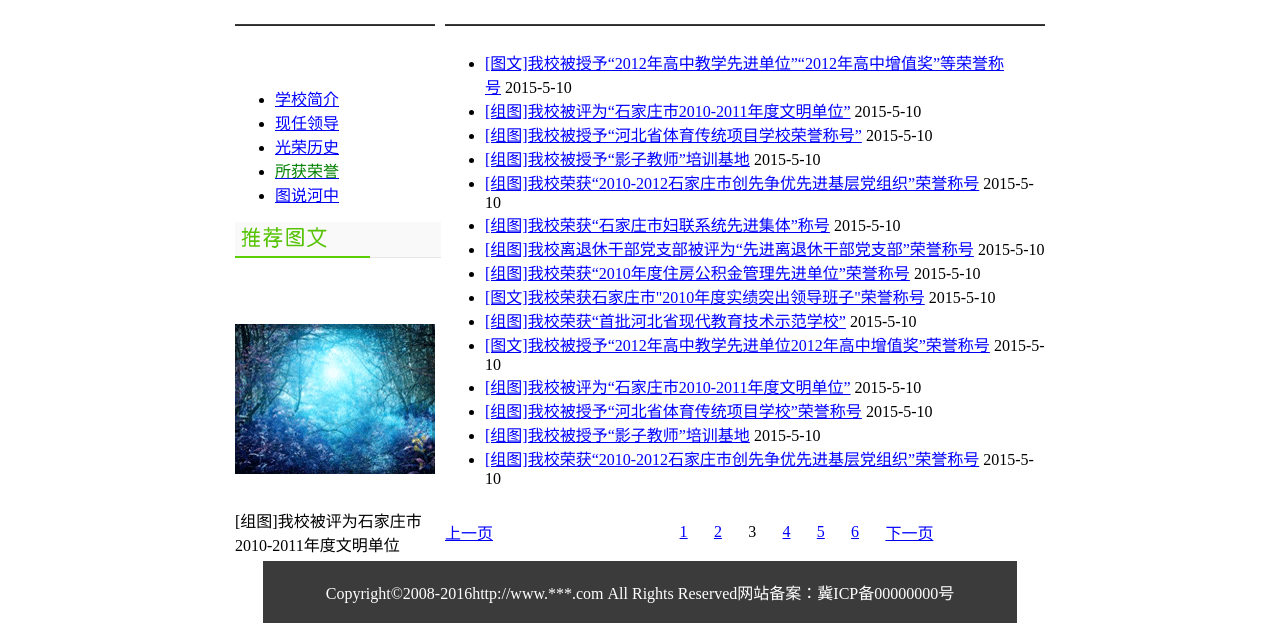
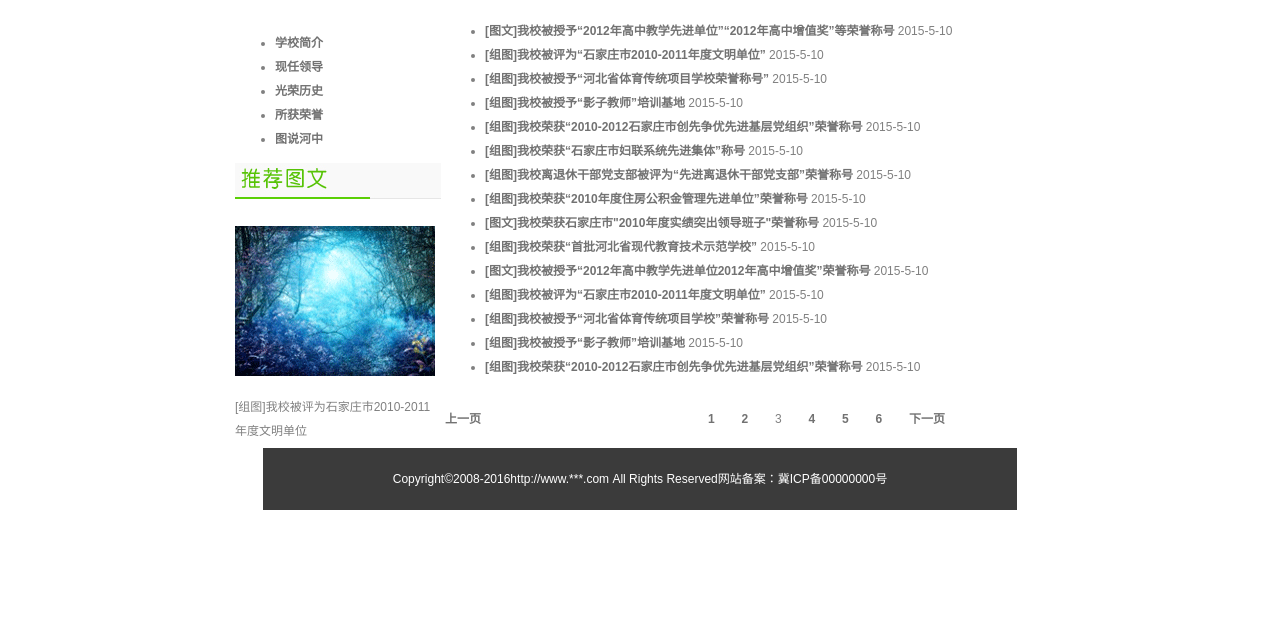
Before and after one commit to sundongdong123/Web-, a plain HTML site: page list.html in a window 1280 px wide. Shown: the part 365-998 px from the top of the page. After the commit the page ends 885 px from the top, so only its background shows below. Drawn offline with Linux system fonts and the light colour scheme.

Commit message:
Signed-off-by: sundongdong <912458955@qq.com>

```diff
--- /dev/null
+++ b/css/content.css
@@ -0,0 +1 @@
+#xw{font-size: 16px;font-weight: bold;font-family: '微软雅黑';color: #65a7d0;}
--- /dev/null
+++ b/css/index.css
@@ -0,0 +1,3 @@
+.special{font-size: 14px;}
+#special2{font-size: 14px;}
+#special2:hover{color: #b9f605;text-decoration: none;}
--- /dev/null
+++ b/css/list.css
@@ -0,0 +1,3 @@
+h3{font-size: 20px;color: #686868;font-family: '微软雅黑';}
+p{font-size: 12px;color: #a9a8a8;font-family: 'Arial';text-indent: 2em;}
+.special{color: #22a3d3;}
--- /dev/null
+++ b/css/style.css
@@ -0,0 +1,17 @@
+html{
+	font-size: 12px;
+	color: grey;
+	font-family: Arial;
+	line-height: 2em;
+}
+a{color:#727272; font-weight: bold;}
+a:link{text-decoration: none;}
+a:hover{text-decoration: underline;}
+
+.tou{color: #b9f605;font-weight: bold;font-size: 14px;}
+
+.tou1{color: white;font-size: 14px;font-weight: bold;}
+.tou1:hover{color:#b9f605; text-decoration: none; font-size: 14px;font-weight: bold;}
+
+#tou2{color: #fdb306;font-size: 14px; font-weight: bold;}
+#tou2:hover{text-decoration: none;color:#b9f605; }
--- a/list.html
+++ b/list.html
@@ -3,6 +3,8 @@
 <head>
     <title>list</title>
     <meta charset="utf-8">
+    <link rel="stylesheet" type="text/css" href="css/style.css">
+    <link rel="stylesheet" type="text/css" href="css/list.css">
 </head>
 <body>
 <table width="100%">
@@ -10,7 +12,7 @@
 			<td background="images/bg.gif"   height="265px">
 			<table background="images/banner.jpg" width="60%" height="265px" align="center">
 			<tr  height="75px">
-				<td><a href="content.html"><font color="white">首页</font></a></td>
+				<td><a href="content.html"><font color="green">首页</font></a></td>
 				<td><a href="content.html"><font color="white">学校概况</font></a></td>
 				<td><a href="content.html"><font color="white">规章制度</font></a></td>
 				<td><a href="content.html"><font color="white">德育网</font></a></td>
@@ -20,7 +22,7 @@
 				<td><a href="content.html"><font color="white">图书馆</font></a></td>
 				<td><a href="content.html"><font color="white">校友会</font></a></td>
 				<td><a href="content.html"><font color="white">河中论坛</font></a></td>
-				<td><a href="content.html"><font color="white">查询系统</font></a></td>
+				<td><a href="content.html"><font color="orange">查询系统</font></a></td>
 			</tr>
 			<tr ></tr>
 			</table>
@@ -47,32 +49,32 @@
 					<td></td>
 					<td rowspan="3" colspan="8">
 						<ul >
-								<li><a href="content.html"><font color="blue">[图文]我校被授予“2012年高中教学先进单位”“2012年高中增值奖”等荣誉称号</font></a>&nbsp;2015-5-10</li>
-								<li><a href="content.html"><font color="blue">[组图]我校被评为“石家庄市2010-2011年度文明单位”</font></a>&nbsp;2015-5-10</li>
-								<li><a href="content.html"><font color="blue">[组图]我校被授予“河北省体育传统项目学校荣誉称号”</font></a>&nbsp;2015-5-10</li>
-								<li><a href="content.html"><font color="blue">[组图]我校被授予“影子教师”培训基地</font></a>&nbsp;2015-5-10</li>
-								<li><a href="content.html"><font color="blue">[组图]我校荣获“2010-2012石家庄市创先争优先进基层党组织”荣誉称号</font></a>&nbsp;2015-5-10</li>
-								<li><a href="content.html"><font color="blue">[组图]我校荣获“石家庄市妇联系统先进集体”称号</font></a>&nbsp;2015-5-10</li>
-								<li><a href="content.html"><font color="blue">[组图]我校离退休干部党支部被评为“先进离退休干部党支部”荣誉称号</font></a>&nbsp;2015-5-10</li>
-								<li><a href="content.html"><font color="blue">[组图]我校荣获“2010年度住房公积金管理先进单位”荣誉称号</font></a>&nbsp;2015-5-10</li>
-								<li><a href="content.html"><font color="blue">[图文]我校荣获石家庄市"2010年度实绩突出领导班子"荣誉称号</font></a>&nbsp;2015-5-10</li>
-								<li><a href="content.html"><font color="blue">[组图]我校荣获“首批河北省现代教育技术示范学校”</font></a>&nbsp;2015-5-10</li>
-								<li><a href="content.html"><font color="blue">[图文]我校被授予“2012年高中教学先进单位2012年高中增值奖”荣誉称号</font></a>&nbsp;2015-5-10</li>
-								<li><a href="content.html"><font color="blue">[组图]我校被评为“石家庄市2010-2011年度文明单位”</font></a>&nbsp;2015-5-10</li>
-								<li><a href="content.html"><font color="blue">[组图]我校被授予“河北省体育传统项目学校”荣誉称号</font></a>&nbsp;2015-5-10</li>
-								<li><a href="content.html"><font color="blue">[组图]我校被授予“影子教师”培训基地</font></a>&nbsp;2015-5-10</li>
-								<li><a href="content.html"><font color="blue">[组图]我校荣获“2010-2012石家庄市创先争优先进基层党组织”荣誉称号</font></a>&nbsp;2015-5-10</li>
+								<li><a href="content.html">[图文]我校被授予“2012年高中教学先进单位”“2012年高中增值奖”等荣誉称号</a>&nbsp;2015-5-10</li>
+								<li><a href="content.html">[组图]我校被评为“石家庄市2010-2011年度文明单位”</a>&nbsp;2015-5-10</li>
+								<li><a href="content.html">[组图]我校被授予“河北省体育传统项目学校荣誉称号”</a>&nbsp;2015-5-10</li>
+								<li><a href="content.html">[组图]我校被授予“影子教师”培训基地</a>&nbsp;2015-5-10</li>
+								<li><a href="content.html">[组图]我校荣获“2010-2012石家庄市创先争优先进基层党组织”荣誉称号</a>&nbsp;2015-5-10</li>
+								<li><a href="content.html">[组图]我校荣获“石家庄市妇联系统先进集体”称号</a>&nbsp;2015-5-10</li>
+								<li><a href="content.html">[组图]我校离退休干部党支部被评为“先进离退休干部党支部”荣誉称号</a>&nbsp;2015-5-10</li>
+								<li><a href="content.html">[组图]我校荣获“2010年度住房公积金管理先进单位”荣誉称号</a>&nbsp;2015-5-10</li>
+								<li><a href="content.html">[图文]我校荣获石家庄市"2010年度实绩突出领导班子"荣誉称号</a>&nbsp;2015-5-10</li>
+								<li><a href="content.html">[组图]我校荣获“首批河北省现代教育技术示范学校”</a>&nbsp;2015-5-10</li>
+								<li><a href="content.html">[图文]我校被授予“2012年高中教学先进单位2012年高中增值奖”荣誉称号</a>&nbsp;2015-5-10</li>
+								<li><a href="content.html">[组图]我校被评为“石家庄市2010-2011年度文明单位”</a>&nbsp;2015-5-10</li>
+								<li><a href="content.html">[组图]我校被授予“河北省体育传统项目学校”荣誉称号</a>&nbsp;2015-5-10</li>
+								<li><a href="content.html">[组图]我校被授予“影子教师”培训基地</a>&nbsp;2015-5-10</li>
+								<li><a href="content.html">[组图]我校荣获“2010-2012石家庄市创先争优先进基层党组织”荣誉称号</a>&nbsp;2015-5-10</li>
 						</ul>
 					</td>
 				</tr>
 				<tr>
 					<td>
 						<ul>
-							<li><a href="content.html"><font color="blue">学校简介</font></a></li>
-							<li><a href="content.html"><font color="blue">现任领导</font></a></li>
-							<li><a href="content.html"><font color="blue">光荣历史</font></a></li>
-							<li><a href="content.html"><font color="green">所获荣誉</font></a></li>
-							<li><a href="content.html"><font color="blue">图说河中</font></a></li>
+							<li><a href="content.html">学校简介</a></li>
+							<li><a href="content.html">现任领导</a></li>
+							<li><a href="content.html">光荣历史</a></li>
+							<li><a href="content.html">所获荣誉</a></li>
+							<li><a href="content.html">图说河中</a></li>
 						</ul>
 						<img src="images/tjpic.gif"/>
 					</td>
@@ -82,14 +84,14 @@
 				</tr>
 				<tr>
 						<td>[组图]我校被评为石家庄市2010-2011年度文明单位</td>
-						<td width="70px"><a href="content.html"><font color="blue">上一页</font></a></td>
-						<td><a href="content.html"><font color="blue">1</font></a></td>
-						<td><a href="content.html"><font color="blue">2</font></a></td>
+						<td width="70px"><a href="content.html">上一页</a></td>
+						<td><a href="content.html">1</a></td>
+						<td><a href="content.html">2</a></td>
 						<td>3</td>
-						<td><a href="content.html"><font color="blue">4</font></a></td>
-						<td><a href="content.html"><font color="blue">5</font></a></td>
-						<td><a href="content.html"><font color="blue">6</font></a></td>
-						<td><a href="content.html"><font color="blue">下一页</font></a></td>
+						<td><a href="content.html">4</a></td>
+						<td><a href="content.html">5</a></td>
+						<td><a href="content.html">6</a></td>
+						<td><a href="content.html">下一页</a></td>
 				</tr>
 			</table>
 		</tr>
```
Also changed, not shown: content.html (+5 -3 lines), index.html (+15 -13 lines).
